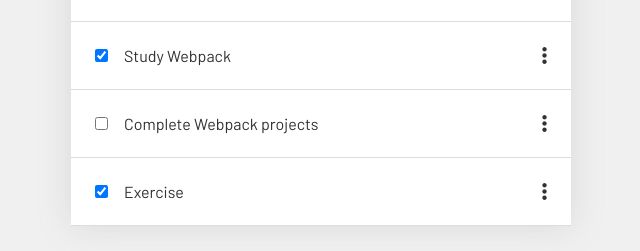
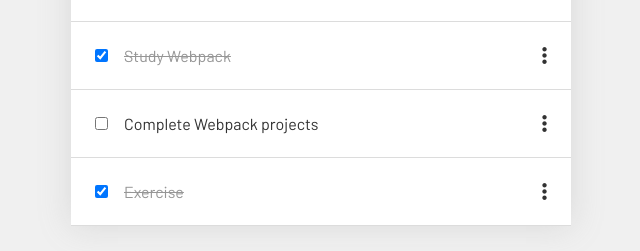
Before and after one commit to JauJau088/todo-list-webpack, a website built with webpack: page src/index.html in a window 1280 px wide. Shown: the part 383-634 px from the top of the page, 319-959 px from the left. Built offline with nearby package versions, Linux system fonts and the light colour scheme.

Commit message:
Update styles

```diff
--- a/src/index.js
+++ b/src/index.js
@@ -52,12 +52,15 @@
 </div>`;
 
 taskList.forEach((e) => {
-  let isChecked = null;
-  if (e.completed === true) isChecked = 'checked';
+  let isChecked, strikeThrough;
+  if (e.completed === true) {
+    isChecked = 'checked';
+    strikeThrough = 'strike-through';
+  }
 
   mainContainer.innerHTML += `<div class="row">
   <input class="checkbox" type="checkbox" ${isChecked}>
-  <p>${e.description}</p>
+  <p class="${strikeThrough}">${e.description}</p>
   <i class="fa-solid fa-ellipsis-vertical fa-lg font-awesome-icon"></i>
   </div>`;
 });
--- a/src/style.css
+++ b/src/style.css
@@ -78,3 +78,8 @@
   width: fit-content;
   margin-right: 1rem;
 }
+
+.strike-through {
+  text-decoration: line-through;
+  color: rgba(150, 150, 150, 1);
+}
```
Also changed, not shown: dist/main.js.
